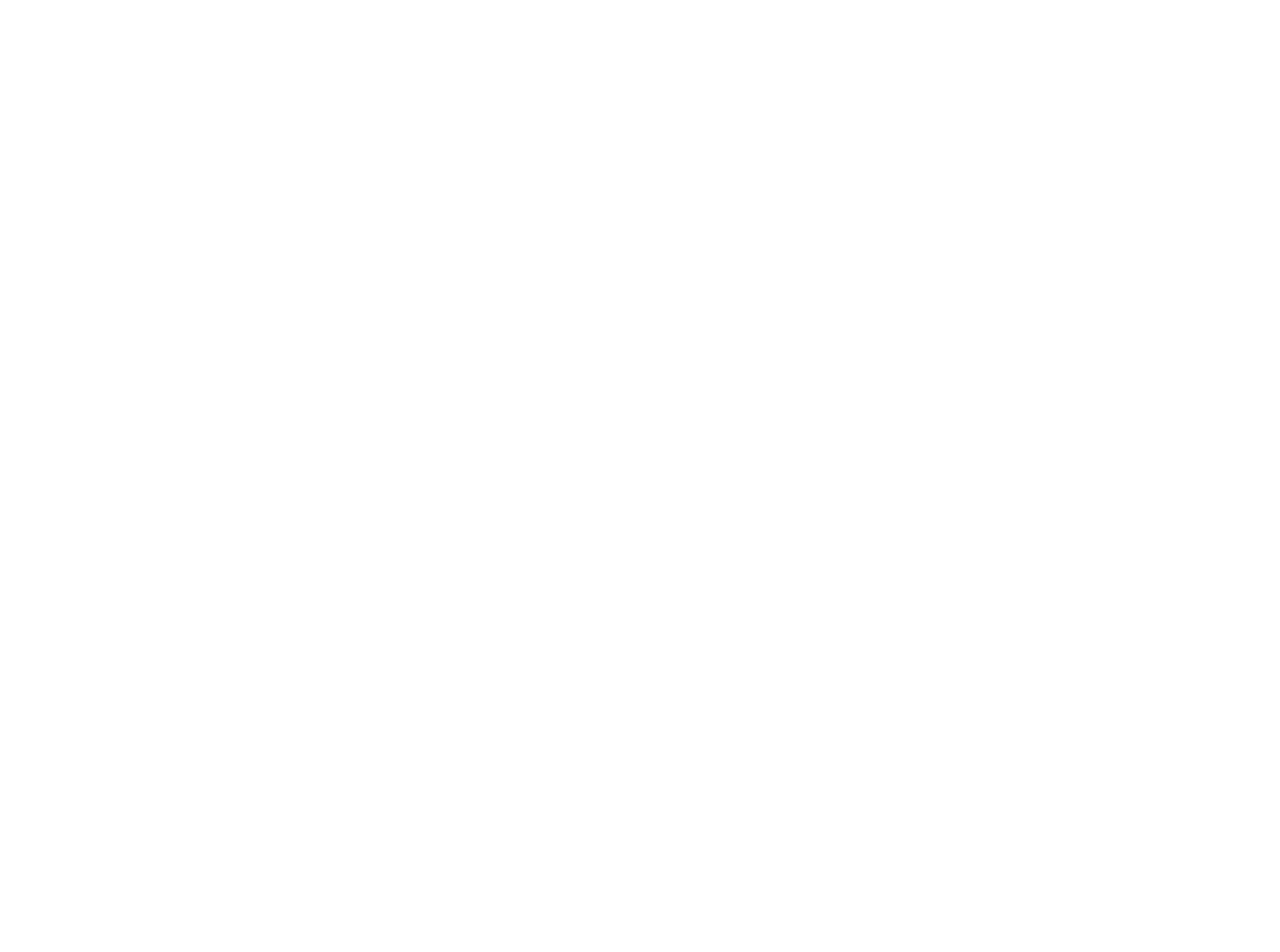
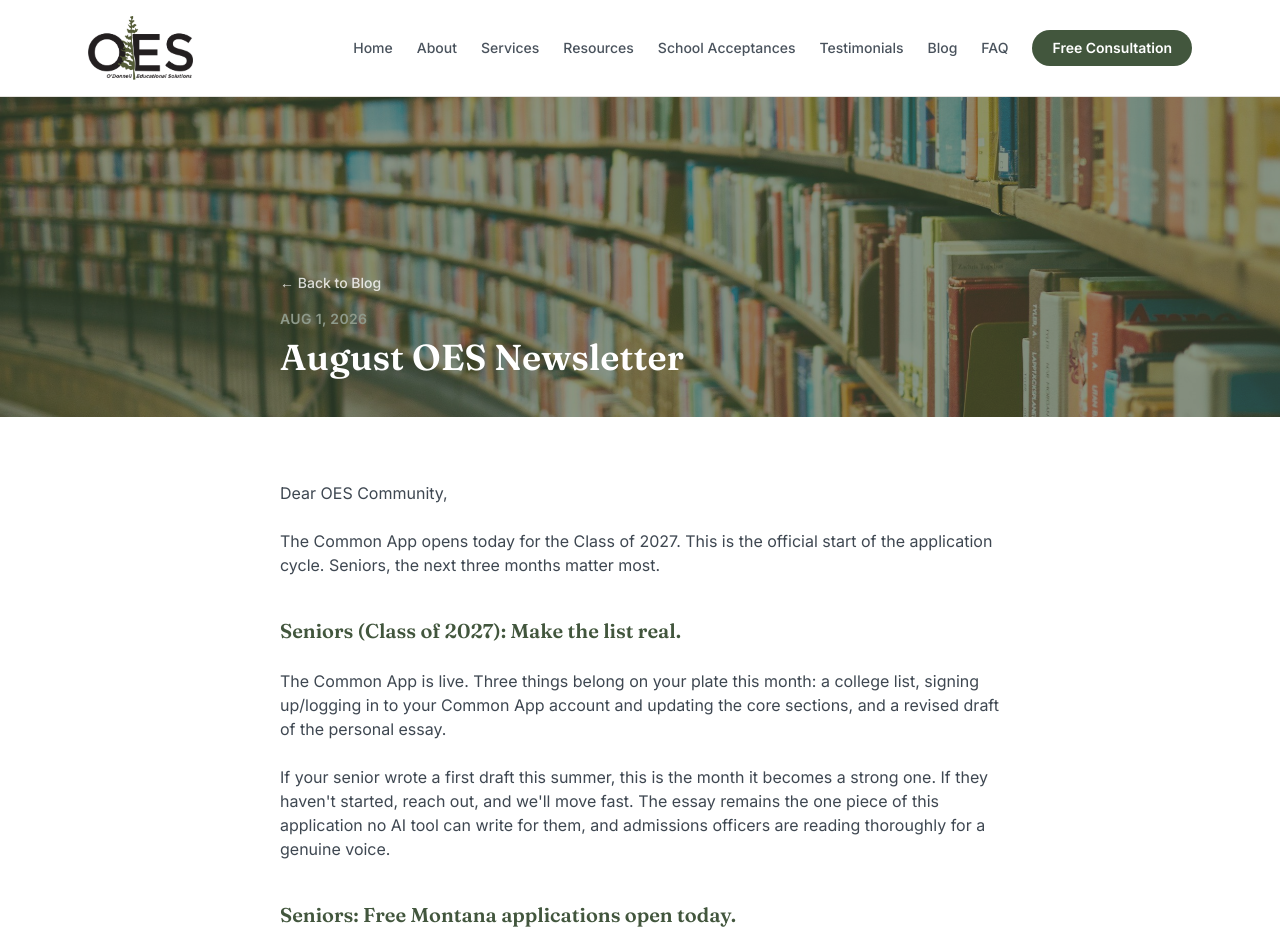
Before and after one commit to Jackodonnell23/OES, a Next.js app: page /blog/august-oes-newsletter in a window 1280 px wide. Before the commit this address had no page. Shown: the top 952 px of the page. Before the commit the page ends 800 px from the top, so only its background shows below. Built offline with nearby package versions, Linux system fonts and the light colour scheme.

Commit message:
Add August OES Newsletter blog post
Co-Authored-By: Claude Sonnet 5 <noreply@anthropic.com>

```diff
--- a/src/data/blog.ts
+++ b/src/data/blog.ts
@@ -112,6 +112,104 @@ export const blogPosts: BlogPost[] = [
       },
       { type: "p", text: "Here's to a focused fall. As always, I'm here if you have any questions." },
       { type: "p", text: "Jack O'Donnell" },
+    ],
+  },
+  {
+    slug: "august-oes-newsletter",
+    title: "August OES Newsletter",
+    date: "2026-08-01",
+    displayDate: "Aug 1, 2026",
+    image: "/images/unsplash-image-2JIvboGLeho.jpg",
+    excerpt:
+      "The Common App opens today for the Class of 2027 — what seniors and juniors should do this month, free Montana applications, and key SAT/ACT dates.",
+    content: [
+      { type: "p", text: "Dear OES Community," },
+      {
+        type: "p",
+        text: "The Common App opens today for the Class of 2027. This is the official start of the application cycle. Seniors, the next three months matter most.",
+      },
+      { type: "h3", text: "Seniors (Class of 2027): Make the list real." },
+      {
+        type: "p",
+        text: "The Common App is live. Three things belong on your plate this month: a college list, signing up/logging in to your Common App account and updating the core sections, and a revised draft of the personal essay.",
+      },
+      {
+        type: "p",
+        text: "If your senior wrote a first draft this summer, this is the month it becomes a strong one. If they haven't started, reach out, and we'll move fast. The essay remains the one piece of this application no AI tool can write for them, and admissions officers are reading thoroughly for a genuine voice.",
+      },
+      { type: "h3", text: "Seniors: Free Montana applications open today." },
+      {
+        type: "p",
+        text: "Montana residents can apply to Montana State University and the University of Montana for FREE starting August 1. It's one of the easiest wins of the whole process: an in-state option submitted early, at no cost, the perfect first application.",
+      },
+      { type: "h3", text: "Juniors (Class of 2028): Start the process." },
+      {
+        type: "p",
+        text: "The Common App opening is your cue to start paying attention, not time to panic. Two moves for the rest of summer: take an informal campus walk if you're near any college, and research colleges to build an initial list. The more you prepare now, the easier senior year will be.",
+      },
+      { type: "h3", text: "All families: Podcast worth your time." },
+      {
+        type: "p",
+        text: "If you want a smart, plain-spoken guide to this whole process, I recommend [Tests and the Rest](https://open.spotify.com/show/7uYu0r083Ml9fZqFzLK8RX), hosted by Amy Seeley and Mike Bergin. Episodes run about 25 minutes, ideal for most commutes.",
+      },
+      {
+        type: "p",
+        text: "Their recent episode makes a point I repeat with families constantly: the flashiest, most prestigious school on the list often isn't the right one. Prestige and fit are not the same thing, and the students who thrive are the ones who chase fit. Give it a listen before you draft your first list.",
+      },
+      { type: "h3", text: "Test prep: Upcoming SAT & ACT dates." },
+      {
+        type: "p",
+        text: "If your student still needs to test or retest, register early to save a spot. Seats fill and late fees apply.",
+      },
+      { type: "p", text: "The Aug. 22 SAT closes for registration on Aug. 7." },
+      {
+        type: "p",
+        text: "[SAT](https://satsuite.collegeboard.org/sat/dates-deadlines) — Upcoming dates:",
+      },
+      {
+        type: "list",
+        items: [
+          "Aug. 22, 2026 — Registration deadline: Aug. 7",
+          "Sept. 12, 2026 — Registration deadline: Aug. 28",
+          "Oct. 3, 2026 — Registration deadline: Sept. 18",
+        ],
+      },
+      {
+        type: "p",
+        text: "[ACT](https://www.act.org/content/act/en/products-and-services/the-act/registration/test-dates.html) — Upcoming national dates (these apply to Montana students):",
+      },
+      {
+        type: "list",
+        items: [
+          "Sept. 19, 2026 — Registration deadline: Aug. 14",
+          "Oct. 17, 2026 — Registration deadline: Sept. 11",
+        ],
+      },
+      { type: "h3", text: "Key dates" },
+      {
+        type: "list",
+        items: [
+          "August 1: Common App opens for the Class of 2027",
+          "August 1: Free applications open for Montana State University and University of Montana (MT residents)",
+          "August 7: SAT registration deadline for the Aug. 22 test",
+          "October 1: FAFSA opens for the 2027–28 academic year",
+          "October 1: CSS Profile opens for 2027–28 (required by many private colleges)",
+        ],
+      },
+      { type: "h3", text: "Work with OES" },
+      {
+        type: "p",
+        text: "O'Donnell Educational Solutions partners with families across four areas: college counseling, career counseling, gap year advising, and boarding school consulting. Whether your student is creating a list, contemplating a gap year, exploring career options, or thinking about a boarding school transfer, guidance helps clarify the process and reduce stress.",
+      },
+      {
+        type: "p",
+        text: "If you're interested in my services or know someone who might benefit, please have them reach out or [book a free consultation](https://calendar.app.google/cYBbNECYmGHZxFyD7).",
+      },
+      {
+        type: "p",
+        text: "Here's to a strong start this school year. Enjoy the rest of your summer.",
+      },
+      { type: "p", text: "- Jack O'Donnell" },
     ],
   },
   {
```
